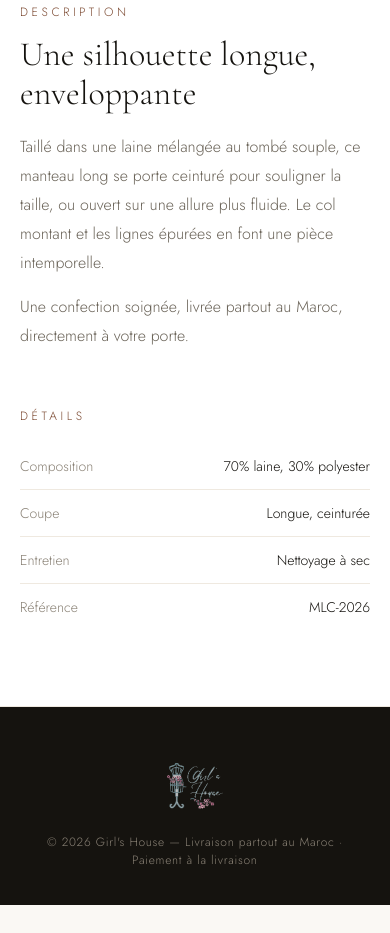
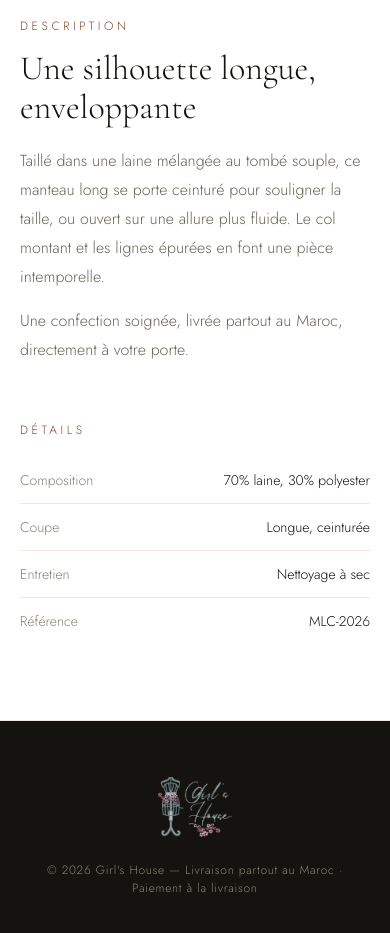
Before and after one commit to zedfzefzfe/girl-fashion-landing-page, a plain HTML site: page product.html in a window 390 px wide. Shown: the part 1562-2495 px from the top of the page. Before the commit the page ends 2467 px from the top, so only its background shows below. Drawn offline with nearby package versions, Linux system fonts and the light colour scheme.

Commit message:
Increase logo size in header and footer
Co-Authored-By: Claude Opus 4.8 <noreply@anthropic.com>
Claude-Session: https://claude.ai/code/session_01KPpQHSRSVo9VTGpinFZ9NU

```diff
--- a/product.html
+++ b/product.html
@@ -40,7 +40,7 @@
     .ann-social { display: none !important; }
     .ann-text { font-size: 11px !important; letter-spacing: .08em !important; }
     .header-top { padding: 18px 18px 0 !important; }
-    .logo-script { font-size: 36px !important; } .logo-img { height: 48px !important; } .logo-img-ft { height: 52px !important; }
+    .logo-script { font-size: 36px !important; } .logo-img { height: 64px !important; } .logo-img-ft { height: 68px !important; }
     .nav-row { gap: 18px !important; padding: 16px !important; flex-wrap: wrap !important; }
     .prod-section { padding: 22px 20px 56px !important; }
     .prod-wrap { gap: 32px !important; }
@@ -51,7 +51,7 @@
     .form-grid { grid-template-columns: 1fr !important; }
   }
   @media (max-width: 420px) {
-    .logo-script { font-size: 31px !important; } .logo-img { height: 42px !important; } .logo-img-ft { height: 46px !important; }
+    .logo-script { font-size: 31px !important; } .logo-img { height: 56px !important; } .logo-img-ft { height: 60px !important; }
     .hero-title { font-size: 29px !important; }
     .nav-row { gap: 12px !important; font-size: 12px !important; }
     .ann-text { letter-spacing: .04em !important; }
@@ -79,7 +79,7 @@
     <div class="header-top" style="max-width:1280px;margin:0 auto;padding:22px 32px 0;display:grid;grid-template-columns:1fr auto 1fr;align-items:center;">
       <div style="display:flex;"><button class="icon-btn" aria-label="Rechercher"><svg width="20" height="20" viewBox="0 0 24 24" fill="none" stroke="currentColor" stroke-width="1.4" aria-hidden="true"><circle cx="11" cy="11" r="7"/><path d="M20 20l-4-4" stroke-linecap="round"/></svg></button></div>
       <a href="index.html" class="lnk" style="justify-self:center;text-align:center;line-height:1;">
-        <img src="assets/girls-house-logo.png" alt="Girl's House" class="logo-img" style="display:block;height:60px;width:auto;">
+        <img src="assets/girls-house-logo.png" alt="Girl's House" class="logo-img" style="display:block;height:80px;width:auto;">
 
       </a>
       <div style="display:flex;justify-content:flex-end;gap:2px;">
@@ -184,7 +184,7 @@
   <!-- FOOTER -->
   <footer style="background:#15130f;color:#cfc8bd;">
     <div class="sec-pad" style="max-width:1280px;margin:0 auto;padding:56px 32px 36px;text-align:center;">
-      <img src="assets/girls-house-logo.png" alt="Girl's House" class="logo-img-ft" style="display:block;height:58px;width:auto;margin:0 auto;">
+      <img src="assets/girls-house-logo.png" alt="Girl's House" class="logo-img-ft" style="display:block;height:78px;width:auto;margin:0 auto;">
 
       <p style="margin:24px 0 0;font-size:12px;letter-spacing:.06em;color:#8a8276;">© 2026 Girl's House — Livraison partout au Maroc · Paiement à la livraison</p>
     </div>
```
Also changed, not shown: index.html (+4 -4 lines).
